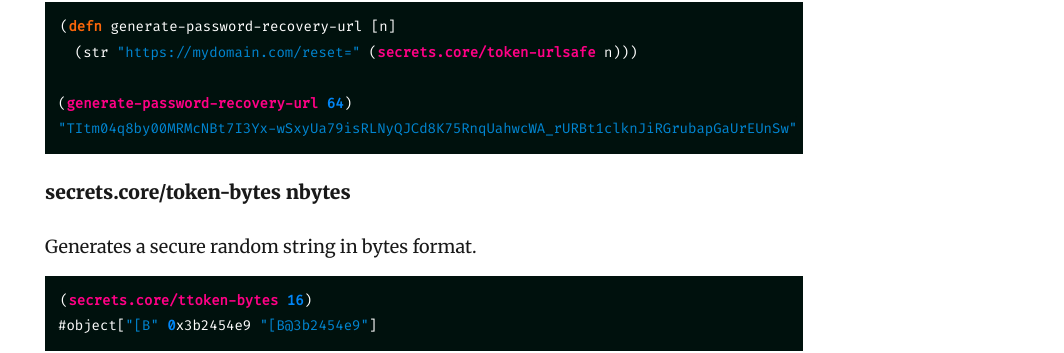
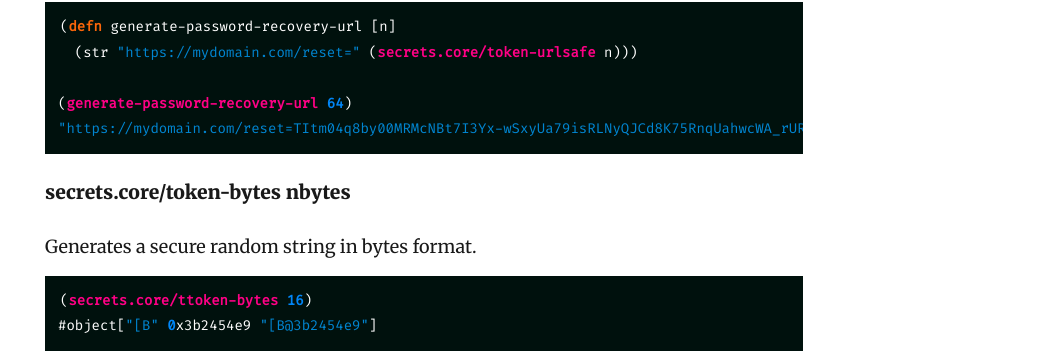
Before and after one commit to lk-geimfari/lk-geimfari.github.io, a Jekyll site: the page built from _posts/2022-10-03-generating-secrets-in-clojure.md, in a window 1280 px wide and 900 px high, scrolled down 2413 px. Shown: the part 141-494 px from the top of the window, without its empty margins (216-1280 px from the left). Built offline with Jekyll 4.4.1, drawn with Linux system fonts in a browser that asks for light colours; nearby versions of some CDN libraries; some of the changed lines change nothing that is shown.

Commit message:
Update 2022-10-03-generating-secrets-in-clojure.md

````diff
--- a/_posts/2022-10-03-generating-secrets-in-clojure.md
+++ b/_posts/2022-10-03-generating-secrets-in-clojure.md
@@ -101,7 +101,7 @@ Generates a secure random string in URL-safe format.
   (str "https://mydomain.com/reset=" (secrets.core/token-urlsafe n)))
 
 (generate-password-recovery-url 64)
-"TItm04q8by00MRMcNBt7I3Yx-wSxyUa79isRLNyQJCd8K75RnqUahwcWA_rURBt1clknJiRGrubapGaUrEUnSw"
+"https://mydomain.com/reset=TItm04q8by00MRMcNBt7I3Yx-wSxyUa79isRLNyQJCd8K75RnqUahwcWA_rURBt1clknJiRGrubapGaUrEUnSw"
 ```
 
 ##### secrets.core/token-bytes nbytes
````
